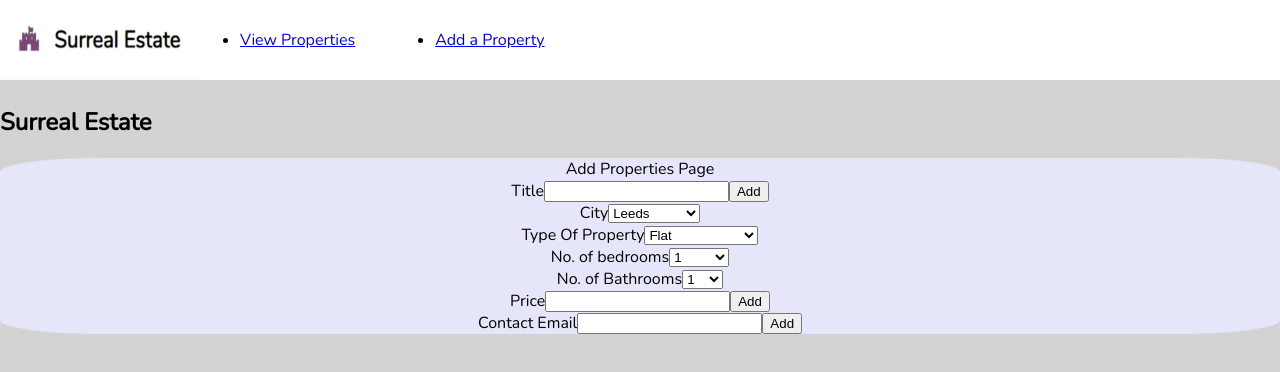
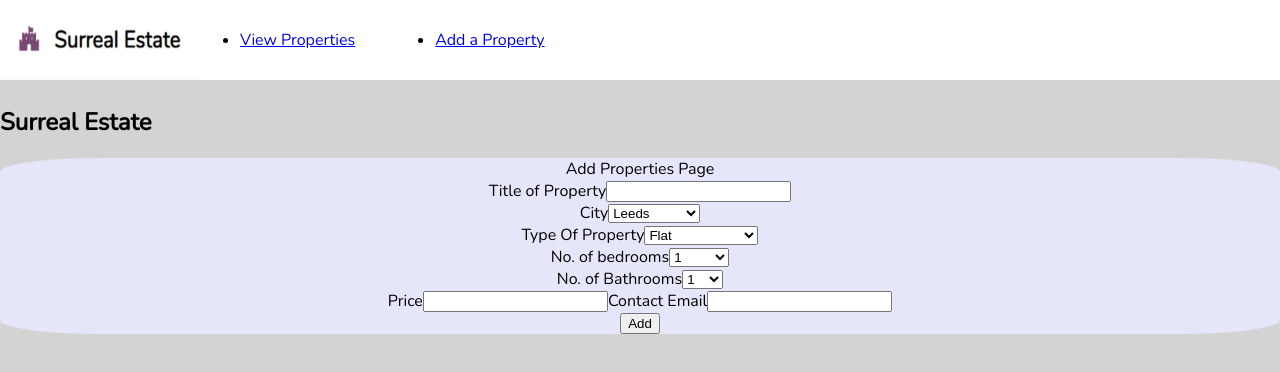
Before and after one commit to ninaspray/Surreal-Estate, a React (Create React App) app: page /add-property in a window 1280 px wide. Shown: the top 372 px of the page. Built offline with nearby package versions, Linux system fonts and the light colour scheme.

Commit message:
Alert working

```diff
--- a/package.json
+++ b/package.json
@@ -7,6 +7,7 @@
     "@testing-library/react": "^11.1.0",
     "@testing-library/user-event": "^12.1.10",
     "axios": "^0.21.1",
+    "babel-eslint": "^10.1.0",
     "prop-types": "^15.7.2",
     "react": "^17.0.2",
     "react-dom": "^17.0.2",
--- a/src/components/AddProperty.js
+++ b/src/components/AddProperty.js
@@ -1,17 +1,19 @@
 import axios from "axios";
 import React, { useState } from "react";
+import Alert from "./Alert";
 
 // Styles
 import "../styles/AddProperty.css";
 
+const AddProperties = () => {
   const initialState = {
     fields: {
       title: "",
       type: "",
-    Bedrooms: "",
-    Bathrooms: "",
+      bedrooms: "",
+      bathrooms: "",
       Price: "",
-    City: "",
+      city: "",
       Email: "",
     },
     alert: {
@@ -20,23 +22,25 @@ const initialState = {
     },
   };
 
-const AddProperties = () => {
   const [fields, setFields] = useState(initialState.fields);
+  const [alert, setAlert] = useState(initialState.alert);
 
   const handleAddProperty = async (event) => {
     event.preventDefault();
+    setAlert({ message: "", isSuccess: false });
     await axios
       .post("http://localhost:3000/api/v1/PropertyListing", fields)
-      .then((response) => {
-        // eslint-disable-next-line no-console
-        console.log(response);
-        // WHY HAS THIS WORKED?! ASK ON MONDAY
-        // eslint-disable-next-line no-console
-        console.log(response.data);
+      .then(() => {
+        setAlert({
+          message: "Property added",
+          isSuccess: true,
+        });
       })
-      .catch((error) => {
-        // eslint-disable-next-line no-console
-        console.log(error);
+      .catch(() => {
+        setAlert({
+          message: "Server error. Please try again later",
+          isSuccess: false,
+        });
       });
   };
 
@@ -52,7 +56,7 @@ const AddProperties = () => {
       Add Properties Page
       <form onSubmit={handleAddProperty}>
         <label htmlFor="title">
-          Title
+          Title of Property
           <input
             id="title"
             name="title"
@@ -60,8 +64,6 @@ const AddProperties = () => {
             onChange={handleFieldChange}
           />
         </label>
-        <button type="submit">Add</button>
-      </form>
         <div>
           <label htmlFor="city">
             City
@@ -103,11 +105,11 @@ const AddProperties = () => {
             <select
               id="bedrooms"
               name="bedrooms"
-            value={fields.Bedrooms}
+              value={fields.bedrooms}
               onChange={handleFieldChange}
             >
               <option value="1">1</option>
-            <option value="2">3</option>
+              <option value="2">2</option>
               <option value="3">3</option>
               <option value="4">4</option>
               <option value="5">5</option>
@@ -120,13 +122,13 @@ const AddProperties = () => {
           <label htmlFor="Bathrooms">
             No. of Bathrooms
             <select
-            id="Bathrooms"
-            name="Bathrooms"
-            value={fields.Bathrooms}
+              id="bathrooms"
+              name="bathrooms"
+              value={fields.bathrooms}
               onChange={handleFieldChange}
             >
               <option value="1">1</option>
-            <option value="2">3</option>
+              <option value="2">2</option>
               <option value="3">3</option>
               <option value="4">4</option>
               <option value="5">5</option>
@@ -134,7 +136,6 @@ const AddProperties = () => {
             </select>
           </label>
         </div>
-      <form onSubmit={handleAddProperty}>
         <label htmlFor="Price">
           Price
           <input
@@ -144,9 +145,6 @@ const AddProperties = () => {
             onChange={handleFieldChange}
           />
         </label>
-        <button type="submit">Add</button>
-      </form>
-      <form onSubmit={handleAddProperty}>
         <label htmlFor="Email">
           Contact Email
           <input
@@ -156,7 +154,10 @@ const AddProperties = () => {
             onChange={handleFieldChange}
           />
         </label>
+        <div>
           <button type="submit">Add</button>
+        </div>
+        <Alert message={alert.message} success={alert.isSuccess} />
       </form>
     </div>
   );
--- a/src/components/Alert.js
+++ b/src/components/Alert.js
@@ -1,7 +1,12 @@
 import React from "react";
 import PropTypes from "prop-types";
 
+// Syles
+import "../styles/Alert.css";
+
 const Alert = ({ message, success }) => {
+  if (!message) return null;
+
   return (
     <div className={`Alert alert-${success ? "success" : "error"}`}>
       {message}
```
Also changed, not shown: src/requests/postProperty.js (+20 -14 lines), .eslintrc.json, src/styles/Alert.css (added), 1 other file (tests, documents, lock files or other folders). Lines whose indentation alone changed are shown as unchanged.
